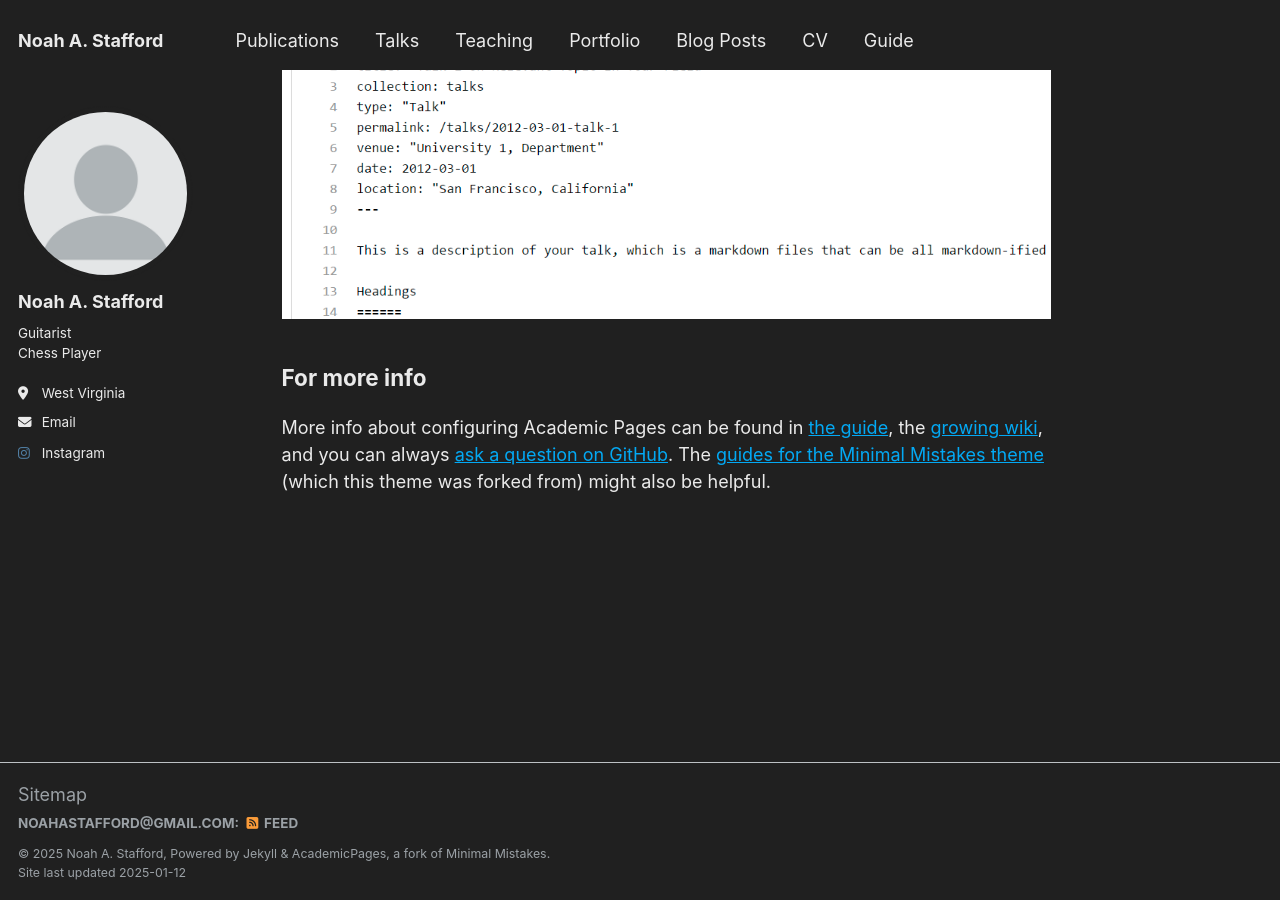
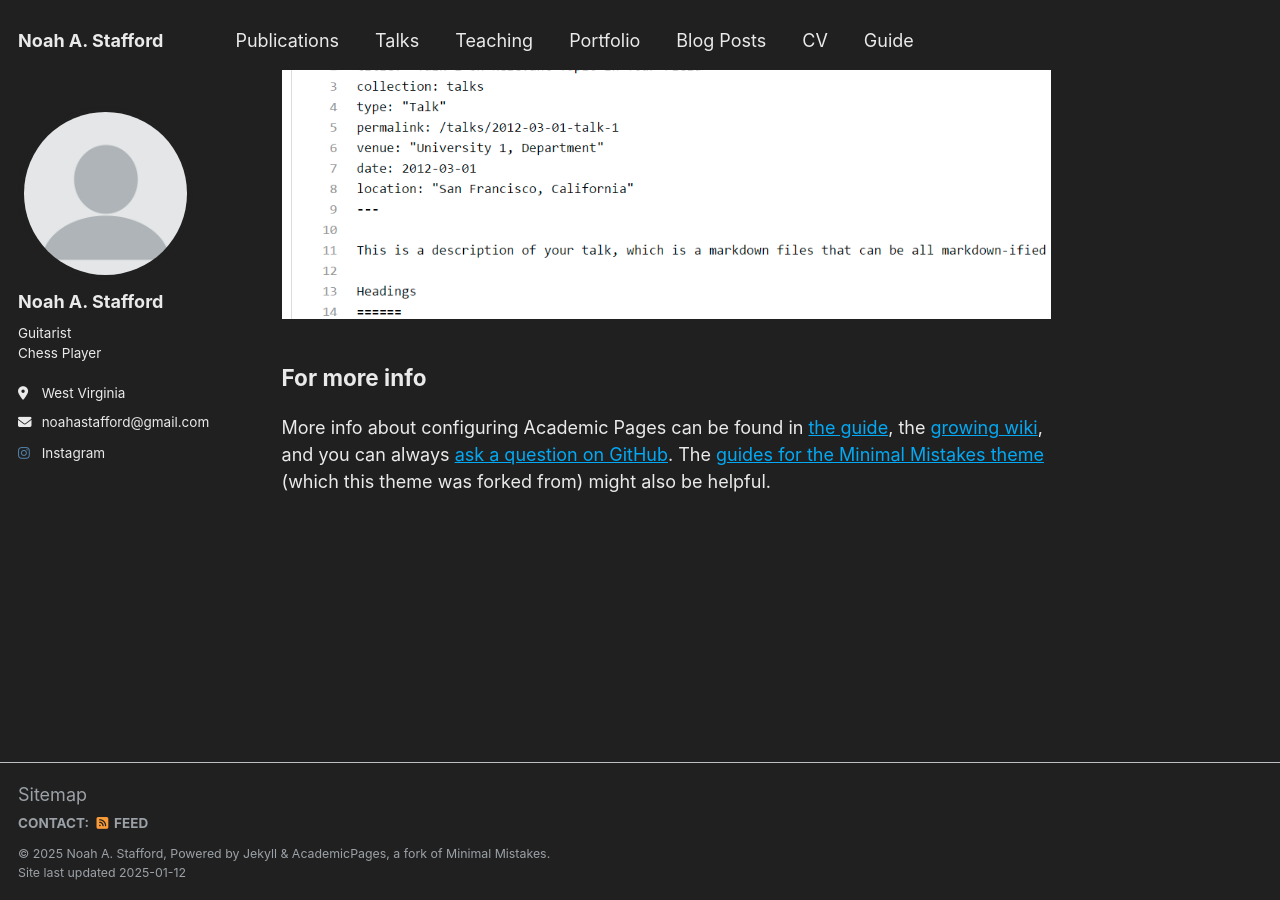
Before and after one commit to noahastafford/noahastafford.github.io, a Jekyll site: the page built from _pages/about.md, in a window 1280 px wide and 900 px high, scrolled down 2643 px. Built offline with Jekyll 4.4.1, drawn with Linux system fonts in a browser that asks for light colours.

Commit message:
followemailedits

```diff
--- a/_data/ui-text.yml
+++ b/_data/ui-text.yml
@@ -21,11 +21,11 @@ en: &DEFAULT_EN
   comments_title             : "Comments"
   more_label                 : "Learn More"
   related_label              : "You May Also Enjoy"
-  follow_label               : "noahastafford&#64;gmail&#46;com:"
+  follow_label               : "Contact:"
   feed_label                 : "Feed"
   powered_by                 : "Powered by"
   website_label              : "Website"
-  email_label                : "Email"
+  email_label                : "noahastafford&#64;gmail&#46;com"
   recent_posts               : "Recent Posts"
   undefined_wpm              : "Undefined parameter words_per_minute at _config.yml"
   comment_form_info          : "Your email address will not be published. Required fields are marked"
```
